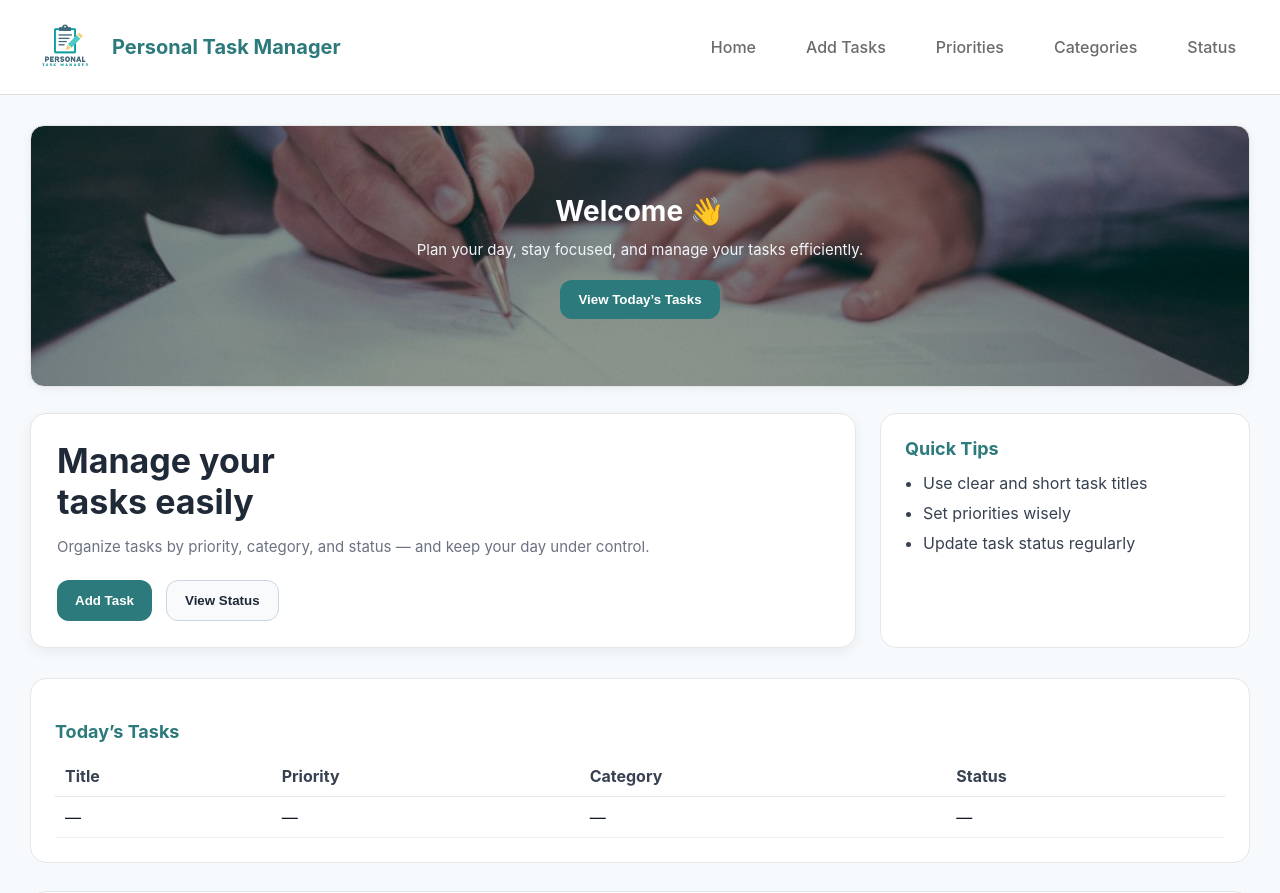
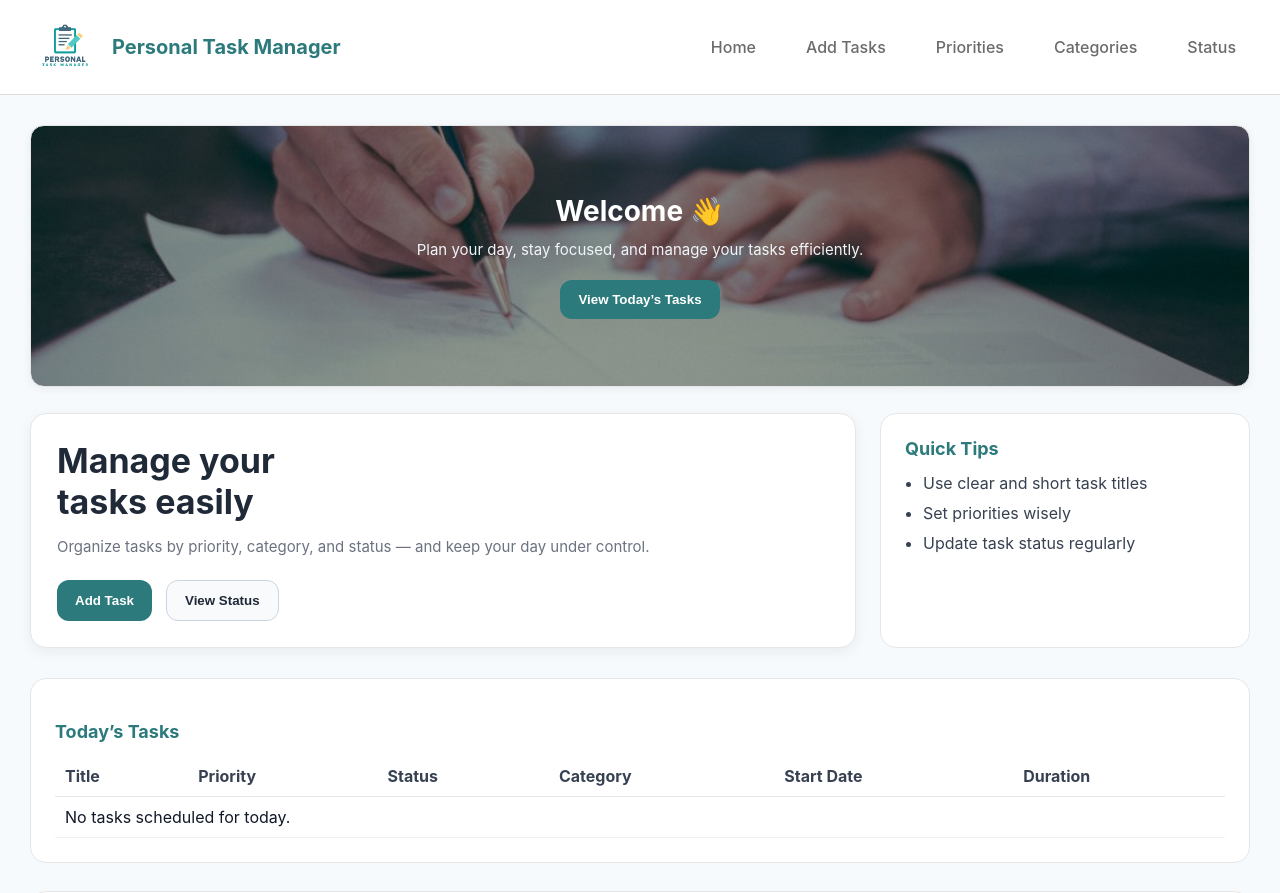
Before and after one commit to noorjanajreh2006-create/Personal-Task-Manager-WEB, a React (Create React App) app: page / in a window 1280 px wide. Shown: the top 893 px of the page. Built offline with nearby package versions, Linux system fonts and the light colour scheme.

Commit message:
Edit some problems in home , priorities and status

```diff
--- a/src/Pages/Home.jsx
+++ b/src/Pages/Home.jsx
@@ -2,6 +2,7 @@ import React, { useRef } from "react";
 import { useNavigate } from "react-router-dom";
 import WelcomeSection from "../components/WelcomeSection";
 import HeroBox from "../components/HeroBox";
+import TodaysTasksTable from "../components/TodaysTasksTable";
 import Footer from "../components/Footer";
 
 function Home() {
@@ -33,32 +34,11 @@ function Home() {
           </div>
         </section>
 
-        <section ref={dailyRef} style={styles.dailySection}>
-          <h3 style={styles.dailyTitle}>Today’s Tasks</h3>
-
-          <table style={styles.table}>
-            <thead>
-              <tr>
-                <th style={styles.th}>Title</th>
-                <th style={styles.th}>Priority</th>
-                <th style={styles.th}>Category</th>
-                <th style={styles.th}>Status</th>
-              </tr>
-            </thead>
-            <tbody>
-              <tr>
-                <td style={styles.td}>—</td>
-                <td style={styles.td}>—</td>
-                <td style={styles.td}>—</td>
-                <td style={styles.td}>—</td>
-              </tr>
-            </tbody>
-          </table>
-        </section>
+        <TodaysTasksTable tableRef={dailyRef} />
         <Footer
-          studentName="NOOR JANAJREH"
-          studentId="12400696"
-          githubUrl="https://github.com/noorjanajreh2006-create"
+        studentName="NOOR JANAJREH"
+        studentId="12400696"
+        githubUrl="https://github.com/noorjanajreh2006-create"
         />
       </main>
     </div>
@@ -99,32 +79,6 @@ const styles = {
   li: {
     marginBottom: "10px",
   },
-  dailySection: {
-    backgroundColor: "#fff",
-    borderRadius: "16px",
-    padding: "24px",
-    border: "1px solid #e6e6e6",
-  },
-  dailyTitle: {
-    marginBottom: "14px",
-    color: "#2c7a7b",
-    fontSize: "18px",
-  },
-  table: {
-    width: "100%",
-    borderCollapse: "collapse",
-  },
-  th: {
-    textAlign: "left",
-    padding: "10px",
-    borderBottom: "1px solid #e6e6e6",
-    color: "#374151",
-  },
-  td: {
-    padding: "10px",
-    borderBottom: "1px solid #f0f0f0",
-    color: "#111827",
-  },
 };
 
 export default Home;
--- a/src/Pages/Priorities.jsx
+++ b/src/Pages/Priorities.jsx
@@ -2,7 +2,6 @@ import { useState, useEffect } from "react";
 import PrioritiesTaskItem from "../components/PrioritiesTaskItem";
 import PriorityModal from "../components/PriorityModal";
 import Footer from "../components/Footer";
-import PriorityTables from "../components/PriorityTables";
 
 function Priorities() {
   const [tasks, setTasks] = useState(() => {
@@ -189,13 +188,4 @@ const redCard = {
   background: "#22c55e",
 };
 
-function Dashboard() {
-  return (
-    <div className="container">
-      <h1>Task Priorities</h1>
-      <PriorityTables />
-    </div>
-  );
-}
-
 export default Priorities;
--- a/src/components/StatusCards.jsx
+++ b/src/components/StatusCards.jsx
@@ -1,25 +1,31 @@
 import React, { useEffect, useMemo, useState } from "react";
+import TaskRow from "./TaskRow";
 
 const STORAGE_KEY = "tasks";
 
-function StatusCards({ styles, TaskRow }) {
+function StatusCards({ styles }) {
   const [tasks, setTasks] = useState([]);
 
-  useEffect(() => {
+  const loadTasks = () => {
     const saved = JSON.parse(localStorage.getItem(STORAGE_KEY) || "[]");
     setTasks(Array.isArray(saved) ? saved : []);
+  };
+
+  useEffect(() => {
+    loadTasks();
+
+    const refresh = () => loadTasks();
+    window.addEventListener("tasks-updated", refresh);
+
+    return () => window.removeEventListener("tasks-updated", refresh);
   }, []);
 
   const lists = useMemo(() => {
     const norm = (s) => String(s || "").trim().toLowerCase();
-    const isTodo = (t) => ["to do", "todo"].includes(norm(t.status));
-    const isMissed = (t) => ["missed"].includes(norm(t.status));
-    const isDone = (t) => ["done"].includes(norm(t.status));
-
     return {
-      todo: tasks.filter(isTodo),
-      missed: tasks.filter(isMissed),
-      done: tasks.filter(isDone),
+      todo: tasks.filter((t) => norm(t.status) === "to do"),
+      missed: tasks.filter((t) => norm(t.status) === "missed"),
+      done: tasks.filter((t) => norm(t.status) === "done"),
     };
   }, [tasks]);
 
@@ -32,7 +38,7 @@ function StatusCards({ styles, TaskRow }) {
         </div>
         <div style={styles.taskList}>
           {lists.todo.map((t) => (
-            <TaskRow key={t.id} title={t.title || "Untitled Task"} />
+            <TaskRow key={t.id} task={t} />
           ))}
         </div>
       </div>
@@ -44,7 +50,7 @@ function StatusCards({ styles, TaskRow }) {
         </div>
         <div style={styles.taskList}>
           {lists.missed.map((t) => (
-            <TaskRow key={t.id} title={t.title || "Untitled Task"} />
+            <TaskRow key={t.id} task={t} />
           ))}
         </div>
       </div>
@@ -56,7 +62,7 @@ function StatusCards({ styles, TaskRow }) {
         </div>
         <div style={styles.taskList}>
           {lists.done.map((t) => (
-            <TaskRow key={t.id} title={t.title || "Untitled Task"} />
+            <TaskRow key={t.id} task={t} />
           ))}
         </div>
       </div>
--- a/src/components/StatusHero.jsx
+++ b/src/components/StatusHero.jsx
@@ -52,7 +52,7 @@ const styles = {
   },
 
   title: {
-    margin: "0 0 8px -160px",
+    margin: "0 0 8px 0px",
     fontSize: "32px",
     color: "#3a8f8a",
     fontWeight: "600",
```
Also changed, not shown: 1 other file (tests, documents, lock files or other folders).
